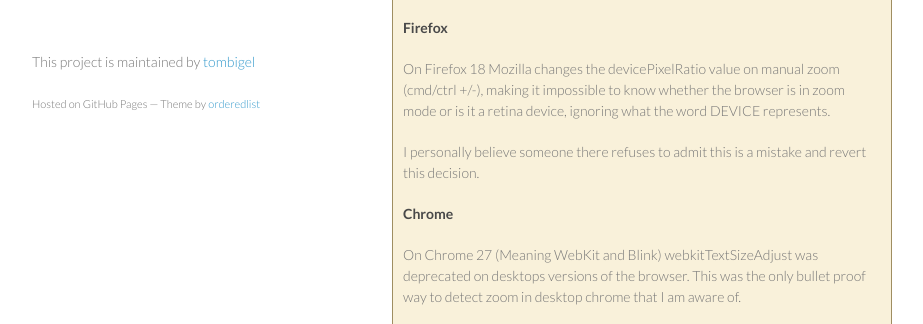
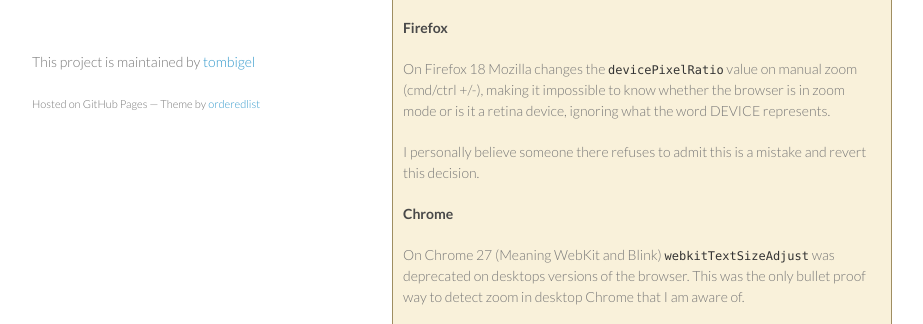
Before and after one commit to tombigel/detect-zoom, a plain HTML site: page index.html in a window 1280 px wide. Shown: the part 617-941 px from the top of the page, without its empty margins (178-1101 px from the left). Drawn offline with nearby package versions, Linux system fonts and the light colour scheme.

Commit message:
Update index.html

```diff
--- a/index.html
+++ b/index.html
@@ -55,7 +55,7 @@
             <li>Added support to be loaded as an AMD and CommonJS module.</li>
         </ul>
 
-        <div style="padding:10px; background:#f9f1da; border: 1px solid #9f8e61;">
+        <div style="padding:10px; background:#f9f1da; border: 1px solid #9f8e61; margin-bottom:20px;">
             <h2>READ THIS: Detect-zoom is currently unusable for desktop</h2>
             <p>
                 Last update: Aug 7 2013
@@ -66,7 +66,7 @@
 
             <h4>Firefox</h4>
 
-            <p>On Firefox 18 Mozilla changes the devicePixelRatio value on manual zoom (cmd/ctrl +/-),
+            <p>On Firefox 18 Mozilla changes the <code>devicePixelRatio</code> value on manual zoom (cmd/ctrl +/-),
             making it impossible to know whether the browser is in zoom mode or is it a retina device,
             ignoring what the word DEVICE represents.</p>
 
@@ -74,8 +74,8 @@
 
             <h4>Chrome</h4>
 
-            <p>On Chrome 27 (Meaning WebKit and Blink) webkitTextSizeAdjust was deprecated on desktops versions of the browser.
-            This was the only bullet proof way to detect zoom in desktop chrome that I am aware of.</p>
+            <p>On Chrome 27 (Meaning WebKit and Blink) <code>webkitTextSizeAdjust</code> was deprecated on desktops versions of the browser.
+            This was the only bullet proof way to detect zoom in desktop Chrome that I am aware of.</p>
 
             <p>There are couple of other ways, but they don't cover all the bases -
             one uses SVG but is not working in iFrames, the other uses window.inner/outerWidth and is not working when there
```
